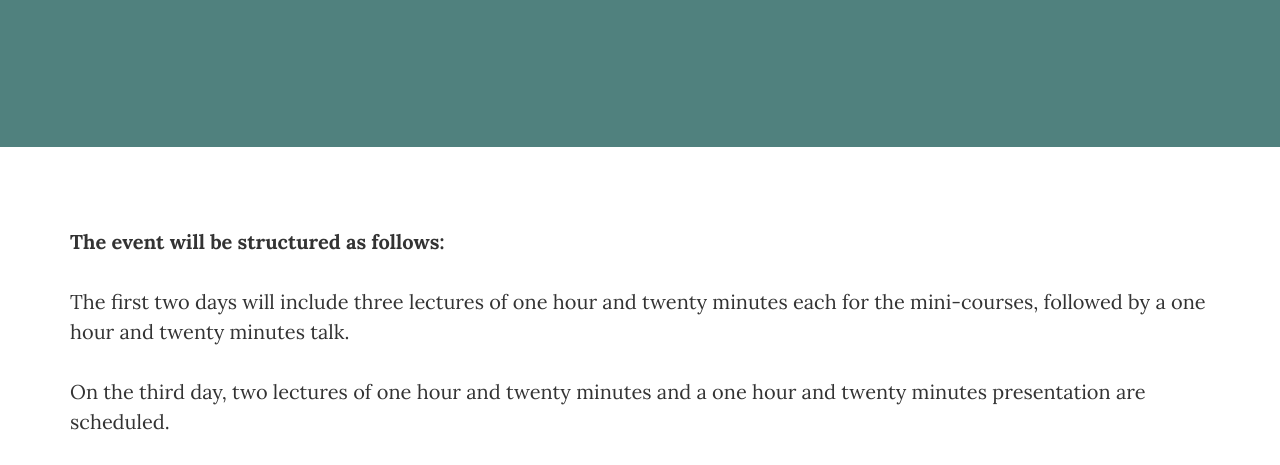
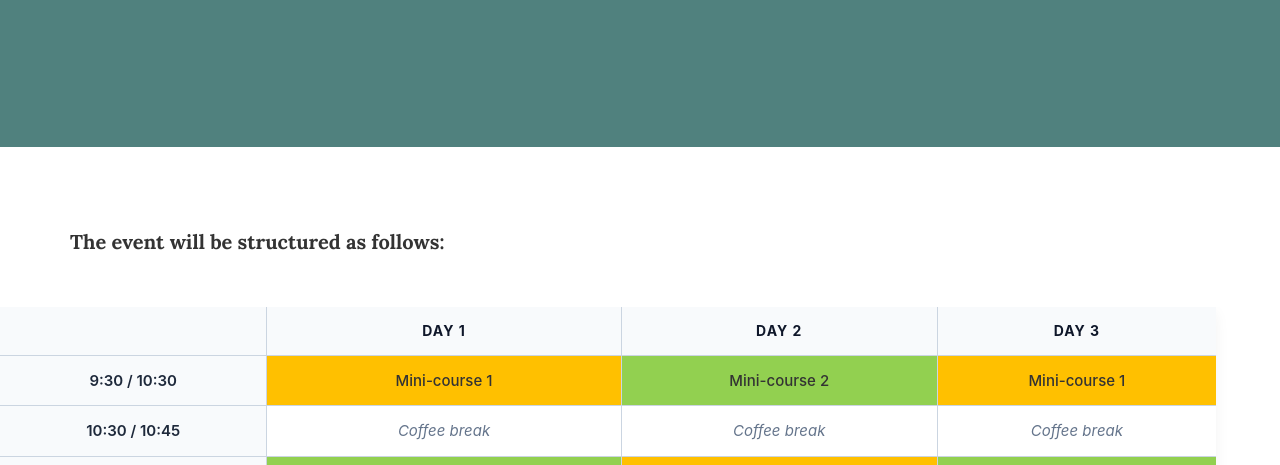
Before and after one commit to Analysis-Spdes-Sorbonne/Analysis-Spdes-Sorbonne.github.io, a website: page program.html in a window 1280 px wide. Shown: the part 335-800 px from the top of the page. Drawn offline with nearby package versions, Linux system fonts and the light colour scheme.

Commit message:
Update program.html

```diff
--- a/program.html
+++ b/program.html
@@ -266,13 +266,6 @@
     <div class="container">
         <div class="abstract">
             <p><strong>The event will be structured as follows:</strong></p>
-            <p>
-            The first two days will include three lectures of one hour and twenty minutes each for the mini-courses, followed by a one hour and twenty minutes talk.
-            </p>
-
-            <p>
-            On the third day, two lectures of one hour and twenty minutes and a one hour and twenty minutes presentation are scheduled.
-            </p>
         </div>
     </div>
     <div class="table-responsive">
```
